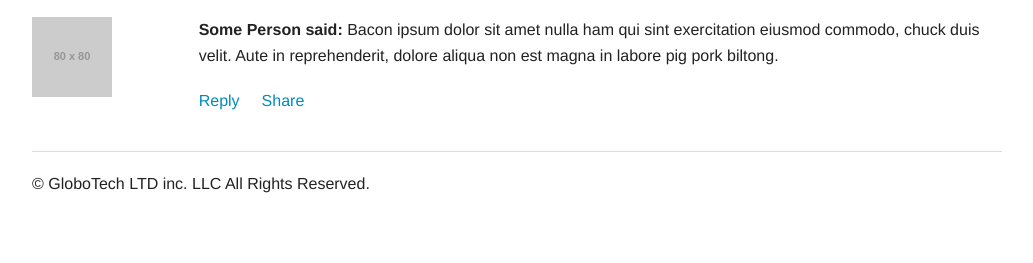
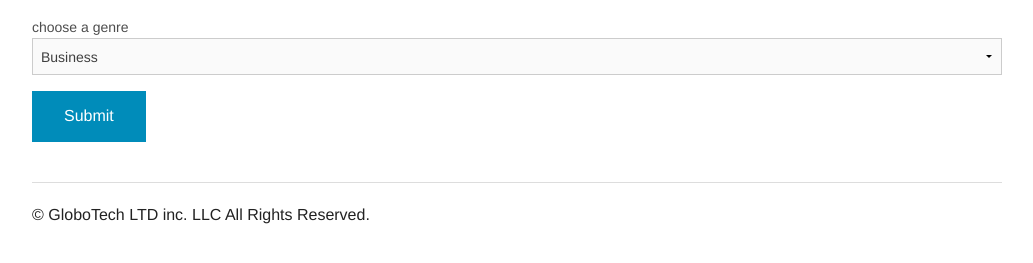
Before and after one commit to prufrock123/TIY_HW31, a website: page index.html in a window 1280 px wide. Shown: the part 89-352 px from the top of the page, without its empty margins (123-1156 px from the left). Drawn offline with Linux system fonts and the light colour scheme; placeholder pictures from the web are drawn by us.

Commit message:
Almost complete. The selection drop-down box is not working correctly yet though. Not sure why. It seems like it doesn't have time to create the object first before it returns to the queryAPI function? But don't know why. LeftOvers didn't have this problem.

```diff
--- a/index.html
+++ b/index.html
@@ -1,11 +1,13 @@
 <!DOCTYPE html>
 <html>
+
 <head>
     <link rel="stylesheet" type="text/css" href="./bower_components/normalize.css/normalize.css">
     <link rel="stylesheet" type="text/css" href="./bower_components/typeplate-starter-kit/css/typeplate.css">
     <link rel="stylesheet" type="text/css" href="./bower_components/foundation/css/foundation.css">
     <title></title>
 </head>
+
 <body>
 
 
@@ -18,21 +20,26 @@
     </div>
 
     <div class="row">
-    <div id="feed" class="large-12 columns">
+        <div class="large-12 columns">
+            <label>choose a genre
+                <select>
+                    <option value="id=1006">Business</option>
+                    <option value="id=1128">Health</option>
+                    <option value="id=1007">Science</option>
+                </select>
+            </label>
+        </div>
+    </div>
     <div class="row">
-        <div class="large-2 columns small-3"><img src="http://placehold.it/80x80&text=[img]"/></div>
-        <div class="large-10 columns">
-          <p><strong>Some Person said:</strong> Bacon ipsum dolor sit amet nulla ham qui sint exercitation eiusmod commodo, chuck duis velit. Aute in reprehenderit, dolore aliqua non est magna in labore pig pork biltong.</p>
-          <ul class="inline-list">
-            <li><a href="">Reply</a></li>
-            <li><a href="">Share</a></li>
-          </ul>
-
+        <div class="large-12 columns">
+            <a href="#" id="submit" class="button">Submit</a>
         </div>
     </div>
 
+
+        <div class="row">
+            <div id="feed" class="large-12 columns">
             </div>
-
         </div>
 
 
@@ -53,4 +60,5 @@
 
         <script type="text/javascript" src="./bower_components/Loader/loader.js" id="loaderjs" data-app="./js/app.js"></script>
 </body>
+
 </html>
```
Also changed, not shown: js/news.js (+29 -7 lines). Lines whose indentation alone changed are shown as unchanged.
